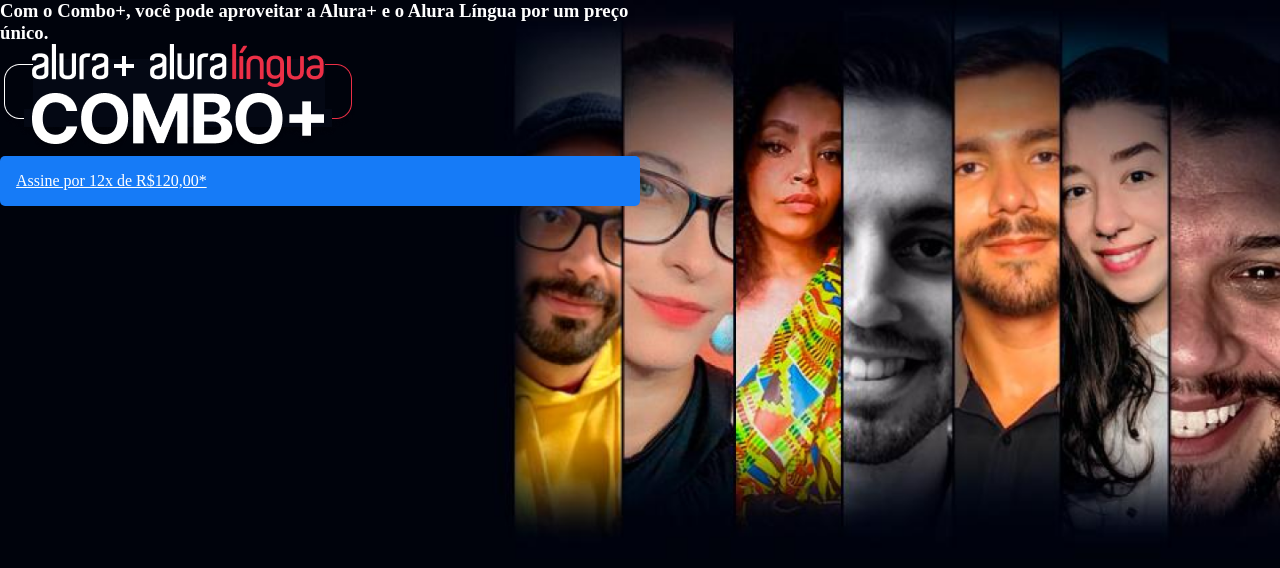
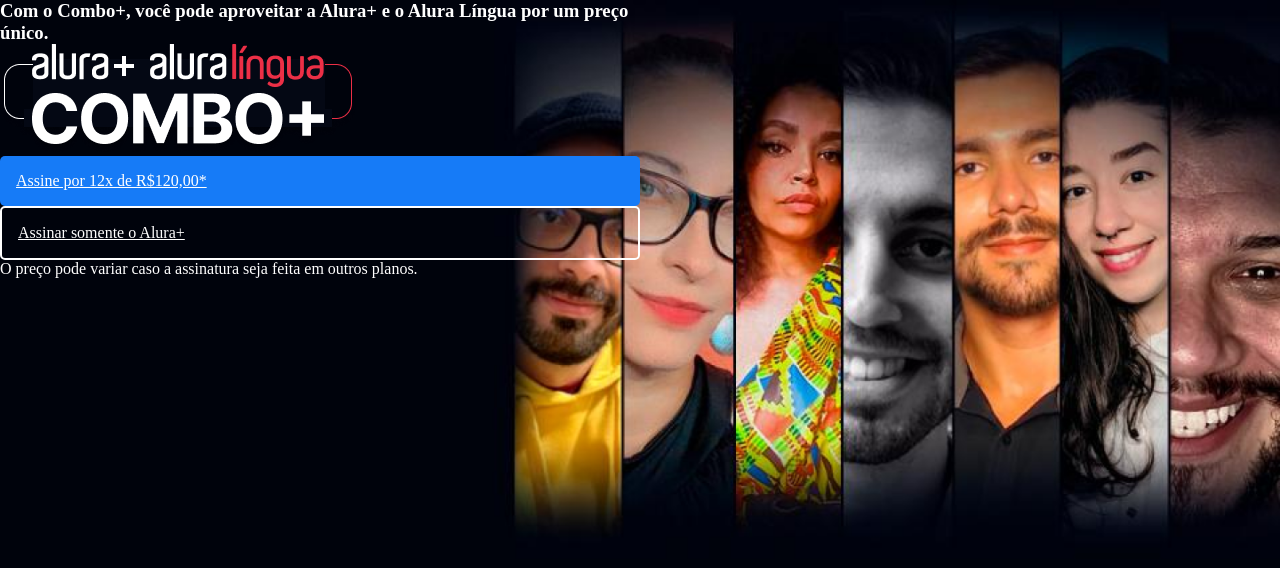
Before and after one commit to gabriel123432/projetoalura, a plain HTML site: page index.html in a window 1280 px wide. Drawn offline with Linux system fonts and the light colour scheme; files whose address does not match are found by name.

Commit message:
Add files via upload

```diff
--- a/index.html
+++ b/index.html
@@ -6,6 +6,9 @@
         <meta charset="UTF-8">
         <meta name="viewport" content="width=device-width,initial-scale=1">
         <link rel="stylesheet" href="style.css">
+        <link rel="preconnect" href="https://fonts.googleapis.com">
+        <link rel="preconnect" href="https://fonts.gstatic.com" crossorigin>
+        <link href="https://fonts.googleapis.com/css2?family=Inter:wght@700&display=swap" rel="stylesheet">
     </head>
 
     <body>
@@ -17,6 +20,9 @@
       <h1>Com o Combo+, você pode aproveitar a Alura+ e o Alura Língua por um preço único.</h1>
       <img src="img/Combo.png" alt="O combo+ é a junção do alura+ e o alura lígua">
       <a href="www.alura.com.br" class="container_botao">Assine por 12x de R$120,00*</a>
+      <a href="www.alura.com.br" class="container_botao botao_secundario">Assinar somente o Alura+ </a>
+      <p class=”container__aviso”>O preço pode variar caso
+        a assinatura seja feita em outros planos.</p>
       </div>
     </section>
 
--- a/style.css
+++ b/style.css
@@ -4,12 +4,16 @@
     --cinza-secundario: #C0C0C0;
     --botao-azul: #167BF7;
     --cor-de-fundo: #00030C;
+    --fonte-principal: ‘Inter’;
 }
 
 body {
 
     background-color: var(--cor-de-fundo);
     color: var(--branco-principal);
+    font-family: var(--fonte-principal);
+    font-size: 16px;
+    font-weight: 400;
 
  }
 
@@ -34,3 +38,10 @@
     color: var(--branco-principal);
     display: block;
 }
+.botao_secundario {
+    background-color: transparent;
+    border: 2px solid var(--branco-principal);
+}
+.containe_aviso{
+    font-size: 12px;
+}
```
